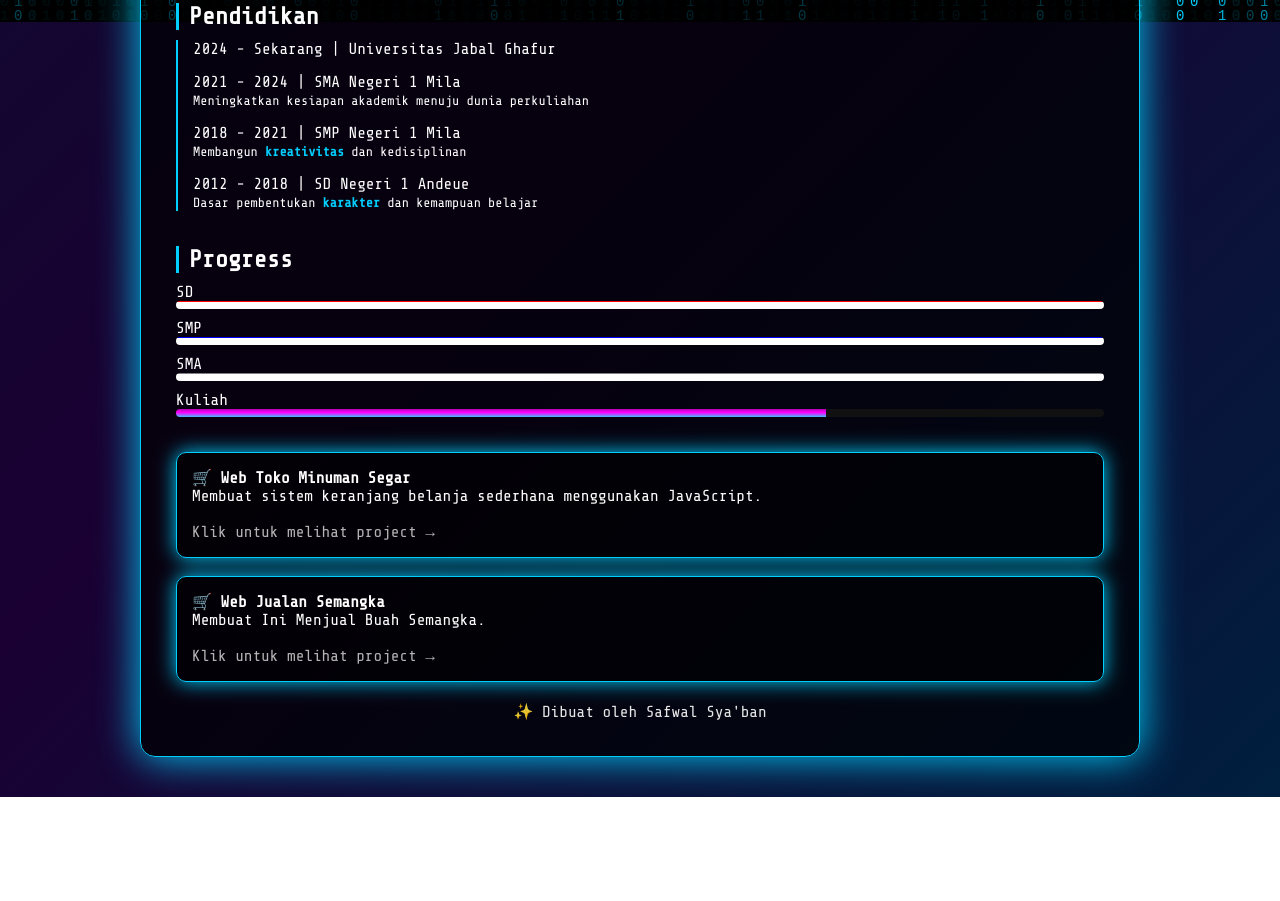
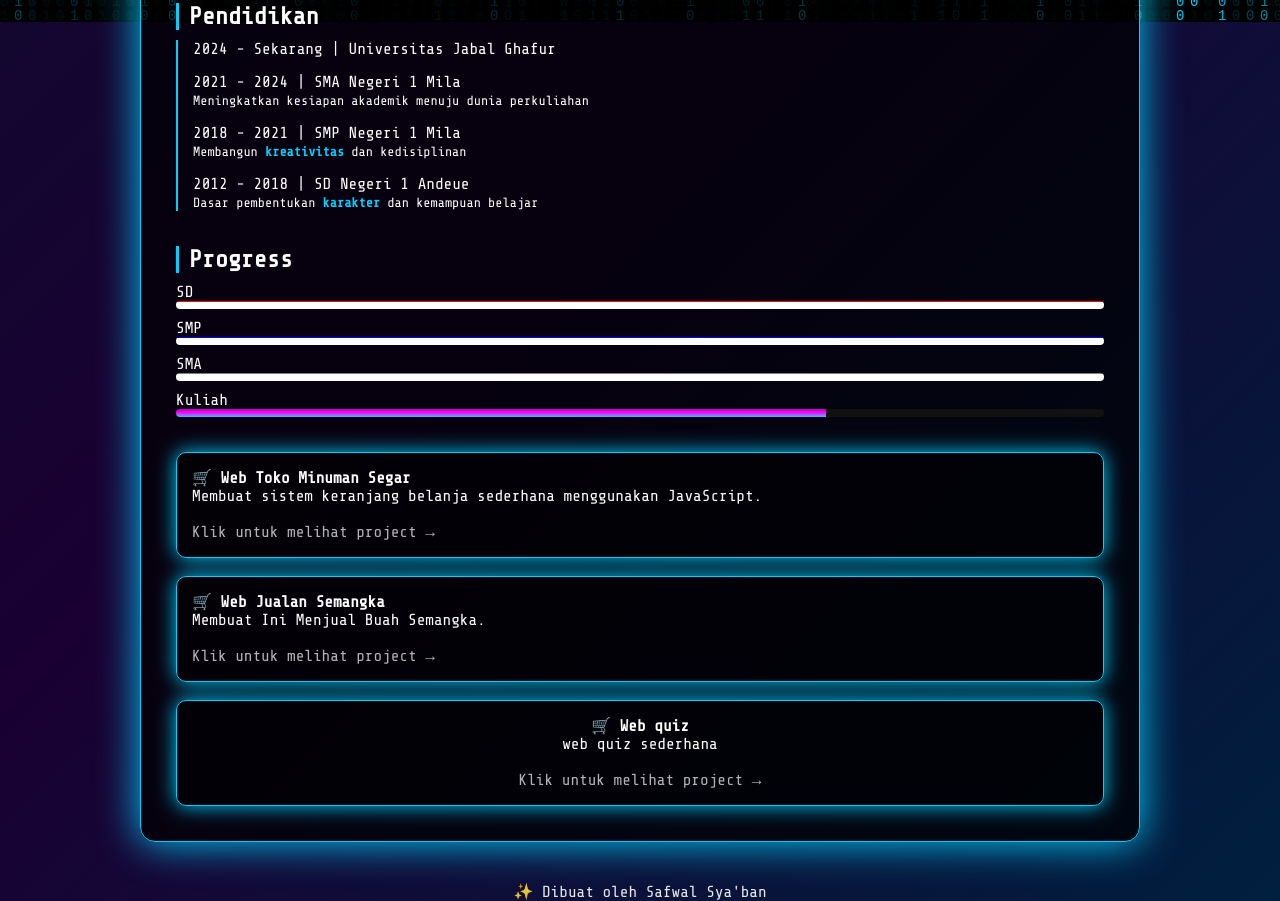
Before and after one commit to safwal270905/Safwal-Sya-ban, a plain HTML site: page index.html in a window 1280 px wide. Shown: the part 778-1679 px from the top of the page. Before the commit the page ends 1575 px from the top, so only its background shows below. Drawn offline with nearby package versions, Linux system fonts and the light colour scheme.

Commit message:
Update index.html

```diff
--- a/index.html
+++ b/index.html
@@ -349,6 +349,18 @@
         </a>
       </div>
 
+       <br />
+
+        <a href="quiz_online_kelompok8.html" style="text-decoration: none; color: white">
+          <div class="card">
+            <b>🛒 Web quiz</b><br />
+            web quiz sederhana
+            <br /><br />
+            <span style="opacity: 0.7">Klik untuk melihat project →</span>
+          </div>
+        </a>
+      </div>
+
       <div class="footer">✨ Dibuat oleh Safwal Sya'ban</div>
     </div>
 
```
